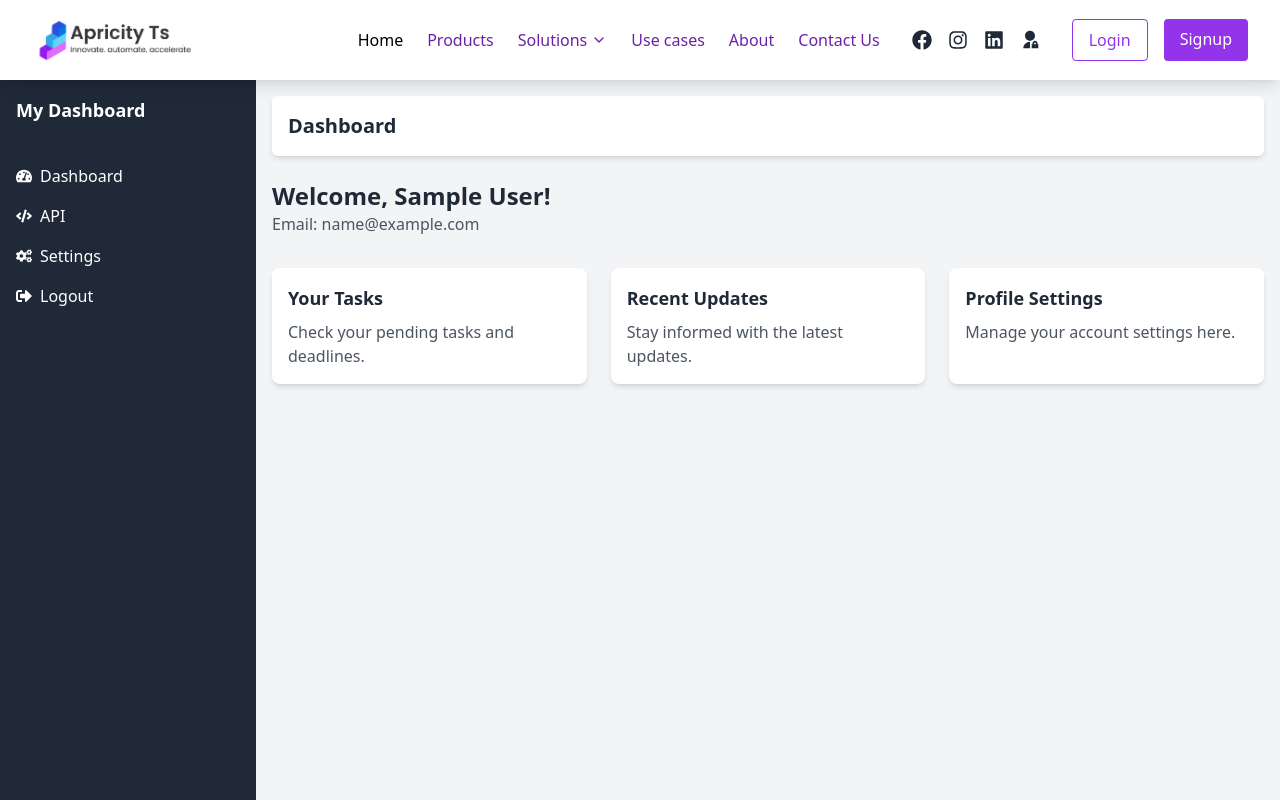
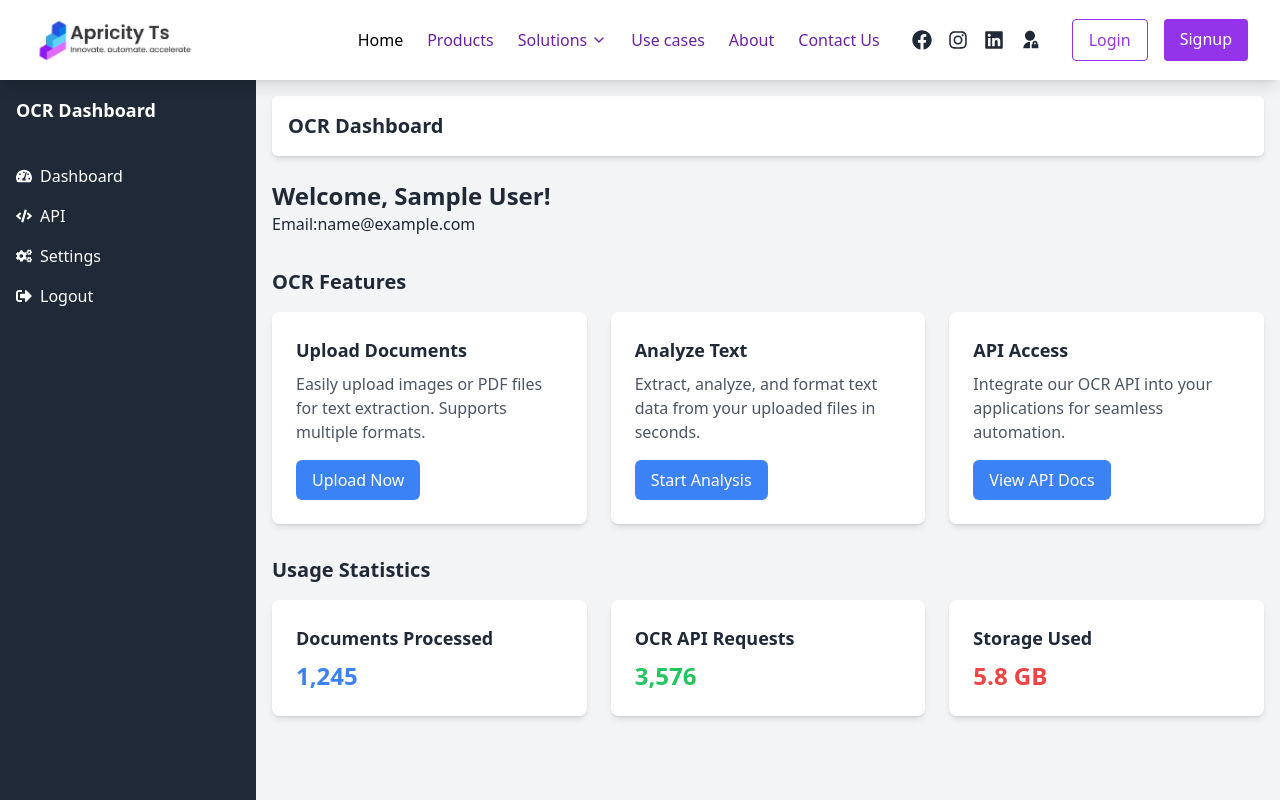
Before and after one commit to Suhail786553/ApricityTS-Frontend, a React (Vite) app: page /dashboard in a window 1280 px wide. Shown: the top 800 px of the page. Built offline with nearby package versions, Linux system fonts and the light colour scheme; sample sign-in values are in the browser's storage.

Commit message:
addimage

```diff
--- /dev/null
+++ b/src/Components/Context/AuthContext.jsx
@@ -0,0 +1,25 @@
+import { createContext, useContext, useState, useEffect } from "react";
+
+// Create Auth Context
+const AuthContext = createContext();
+
+// Auth Provider to wrap around the app
+// eslint-disable-next-line react/prop-types
+export const AuthProvider = ({ children }) => {
+  const [isAuthenticated, setIsAuthenticated] = useState(false);
+
+  // Check if the user is authenticated (e.g., if a token exists)
+  useEffect(() => {
+    const token = localStorage.getItem("token");
+    setIsAuthenticated(!!token); // Set true if token exists
+  }, []);
+
+  return (
+    <AuthContext.Provider value={{ isAuthenticated, setIsAuthenticated }}>
+      {children}
+    </AuthContext.Provider>
+  );
+};
+
+// Custom Hook for using Auth Context
+export const useAuth = () => useContext(AuthContext);
--- a/src/Components/Dashboard/Dashboard.jsx
+++ b/src/Components/Dashboard/Dashboard.jsx
@@ -1,11 +1,10 @@
-import {Link } from 'react-router-dom';
-import { useEffect, useState} from "react";
+import { Link } from "react-router-dom";
+import { useEffect, useState } from "react";
 import { FaBars, FaTachometerAlt, FaCogs, FaSignOutAlt, FaCode } from "react-icons/fa";
 
 const DashboardPage = () => {
   const [user, setUser] = useState(null);
   const [isSidebarOpen, setIsSidebarOpen] = useState(true);
-
   useEffect(() => {
     // Fetch user data from localStorage
     const userData = JSON.parse(localStorage.getItem("user"));
@@ -30,7 +29,7 @@ const DashboardPage = () => {
           isSidebarOpen ? "block" : "hidden"
         } md:block transition duration-300`}
       >
-        <div className="p-4 text-lg font-bold">My Dashboard</div>
+        <div className="p-4 text-lg font-bold">OCR Dashboard</div>
         <ul className="mt-4">
           <li className="px-4 py-2 hover:bg-gray-700 cursor-pointer flex items-center">
             <FaTachometerAlt className="mr-2" />
@@ -58,7 +57,7 @@ const DashboardPage = () => {
       <main className="flex-1 bg-gray-100 p-4">
         {/* Header */}
         <header className="flex justify-between items-center bg-white p-4 shadow-md rounded-md">
-          <h1 className="text-xl font-bold text-gray-800">Dashboard</h1>
+          <h1 className="text-xl font-bold text-gray-800">OCR Dashboard</h1>
           <button
             className="block md:hidden text-gray-800"
             onClick={toggleSidebar}
@@ -72,32 +71,64 @@ const DashboardPage = () => {
           <h2 className="text-2xl font-semibold text-gray-800">
             Welcome, {user.name}!
           </h2>
-          <p className="text-gray-600">Email: {user.email}</p>
+          <p className="text-gray-800">Email:{user.email}</p>
         </div>
 
-        {/* Cards Section */}
-        <section className="mt-8 grid grid-cols-1 md:grid-cols-2 lg:grid-cols-3 gap-6">
-          <div className="p-4 bg-white shadow-md rounded-lg hover:shadow-lg transition duration-300">
-            <h3 className="text-lg font-semibold text-gray-800">Your Tasks</h3>
+        {/* OCR Features Section */}
+        <section className="mt-8">
+          <h3 className="text-xl font-bold text-gray-800 mb-4">OCR Features</h3>
+          <div className="grid grid-cols-1 md:grid-cols-2 lg:grid-cols-3 gap-6">
+            {/* Feature Card: Upload Documents */}
+            <div className="p-6 bg-white shadow-md rounded-lg hover:shadow-lg transition duration-300">
+              <h4 className="text-lg font-semibold text-gray-800">Upload Documents</h4>
               <p className="text-gray-600 mt-2">
-              Check your pending tasks and deadlines.
+                Easily upload images or PDF files for text extraction. Supports multiple formats.
               </p>
+              <button className="mt-4 px-4 py-2 bg-blue-500 text-white rounded-md">
+                Upload Now
+              </button>
             </div>
-          <div className="p-4 bg-white shadow-md rounded-lg hover:shadow-lg transition duration-300">
-            <h3 className="text-lg font-semibold text-gray-800">
-              Recent Updates
-            </h3>
+
+            {/* Feature Card: Analyze Text */}
+            <div className="p-6 bg-white shadow-md rounded-lg hover:shadow-lg transition duration-300">
+              <h4 className="text-lg font-semibold text-gray-800">Analyze Text</h4>
               <p className="text-gray-600 mt-2">
-              Stay informed with the latest updates.
+                Extract, analyze, and format text data from your uploaded files in seconds.
               </p>
+              <button className="mt-4 px-4 py-2 bg-blue-500 text-white rounded-md">
+                Start Analysis
+              </button>
             </div>
-          <div className="p-4 bg-white shadow-md rounded-lg hover:shadow-lg transition duration-300">
-            <h3 className="text-lg font-semibold text-gray-800">
-              Profile Settings
-            </h3>
+
+            {/* Feature Card: API Access */}
+            <div className="p-6 bg-white shadow-md rounded-lg hover:shadow-lg transition duration-300">
+              <h4 className="text-lg font-semibold text-gray-800">API Access</h4>
               <p className="text-gray-600 mt-2">
-              Manage your account settings here.
+                Integrate our OCR API into your applications for seamless automation.
               </p>
+              <button className="mt-4 px-4 py-2 bg-blue-500 text-white rounded-md">
+                View API Docs
+              </button>
+            </div>
+          </div>
+        </section>
+
+        {/* Statistics Section */}
+        <section className="mt-8">
+          <h3 className="text-xl font-bold text-gray-800 mb-4">Usage Statistics</h3>
+          <div className="grid grid-cols-1 md:grid-cols-3 gap-6">
+            <div className="p-6 bg-white shadow-md rounded-lg">
+              <h4 className="text-lg font-semibold text-gray-800">Documents Processed</h4>
+              <p className="text-2xl font-bold text-blue-500 mt-2">1,245</p>
+            </div>
+            <div className="p-6 bg-white shadow-md rounded-lg">
+              <h4 className="text-lg font-semibold text-gray-800">OCR API Requests</h4>
+              <p className="text-2xl font-bold text-green-500 mt-2">3,576</p>
+            </div>
+            <div className="p-6 bg-white shadow-md rounded-lg">
+              <h4 className="text-lg font-semibold text-gray-800">Storage Used</h4>
+              <p className="text-2xl font-bold text-red-500 mt-2">5.8 GB</p>
+            </div>
           </div>
         </section>
       </main>
--- a/src/Components/Home/Home.jsx
+++ b/src/Components/Home/Home.jsx
@@ -49,7 +49,7 @@ const Hero = () => {
     "ID Card Detail Extractor": {
       heading: "ID Card Detail Extractor",
       description: " ID Card Extractor uses advanced technology to accurately extract information from ID card images. Powered by our Ayn OCR engine.",
-      imageUrl: "http://localhost:3000/src/Components/Navbar/imgocr1.png"
+      imageUrl: "https://user-images.githubusercontent.com/47300390/160568107-0ac52940-797e-4a00-9702-610d8e4f305c.jpg"
     }
   };
 
--- a/src/main.jsx
+++ b/src/main.jsx
@@ -2,9 +2,12 @@ import { StrictMode } from 'react'
 import { createRoot } from 'react-dom/client'
 import App from './App.jsx'
 import './index.css'
+import { AuthProvider } from "./Components/Context/AuthContext.jsx"
 
 createRoot(document.getElementById('root')).render(
+  <AuthProvider>
   <StrictMode>
     <App />
-  </StrictMode>,
+  </StrictMode>
+  </AuthProvider>
 )
```
Lines whose indentation alone changed are shown as unchanged.
